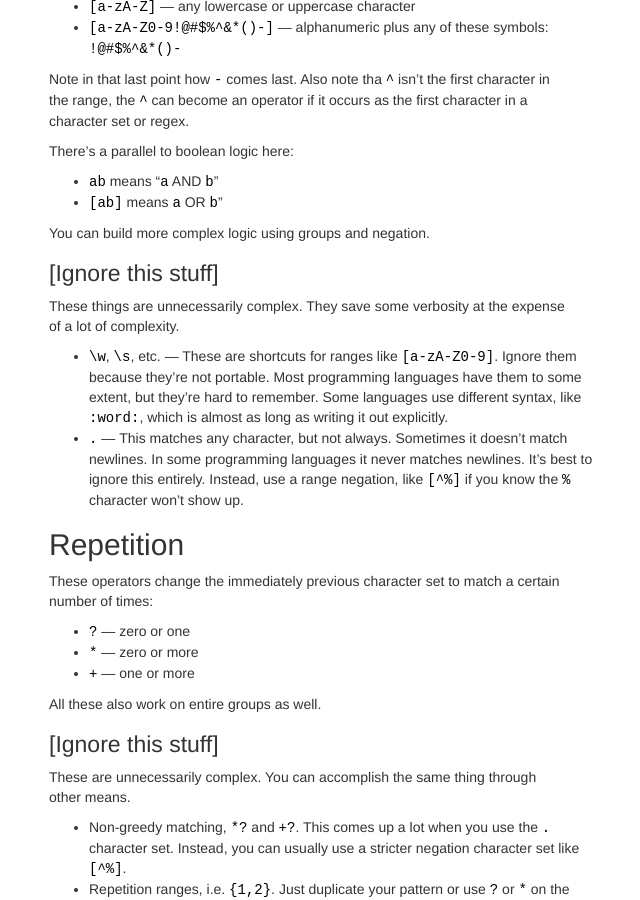
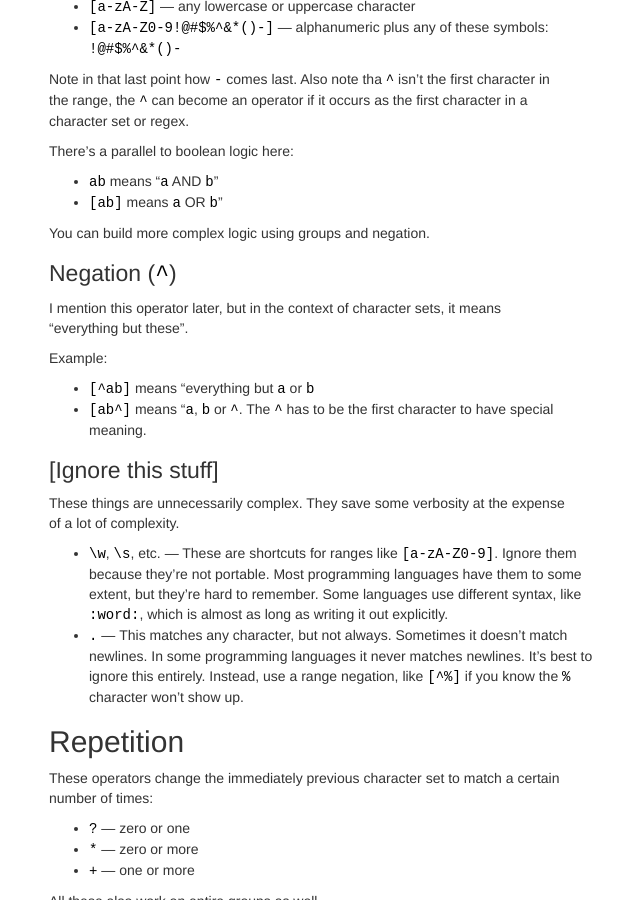
Before and after one commit to tkellogg/tkellogg.github.com, a Jekyll site: the page built from _posts/2023-07-11-regex.md, in a window 1280 px wide and 900 px high, scrolled down 1074 px. Shown: the whole window, without its empty margins (21-661 px from the left). Built offline with Jekyll 4.4.1, drawn with Linux system fonts in a browser that asks for light colours; comment, search, counter and statistics services are not loaded.

Commit message:
Note on ^

```diff
--- a/_posts/2023-07-11-regex.md
+++ b/_posts/2023-07-11-regex.md
@@ -53,6 +53,13 @@ There's a parallel to boolean logic here:
 * `[ab]` means `a` OR `b`"
 
 You can build more complex logic using groups and negation.
+
+## Negation (`^`)
+I mention this operator later, but in the context of character sets, it means "everything but these".
+
+Example:
+* `[^ab]` means "everything but `a` or `b`
+* `[ab^]` means "`a`, `b` or `^`. The `^` has to be the first character to have special meaning.
 
 ## [Ignore this stuff]
 These things are unnecessarily complex. They save some verbosity at the expense of a lot of complexity.
```
